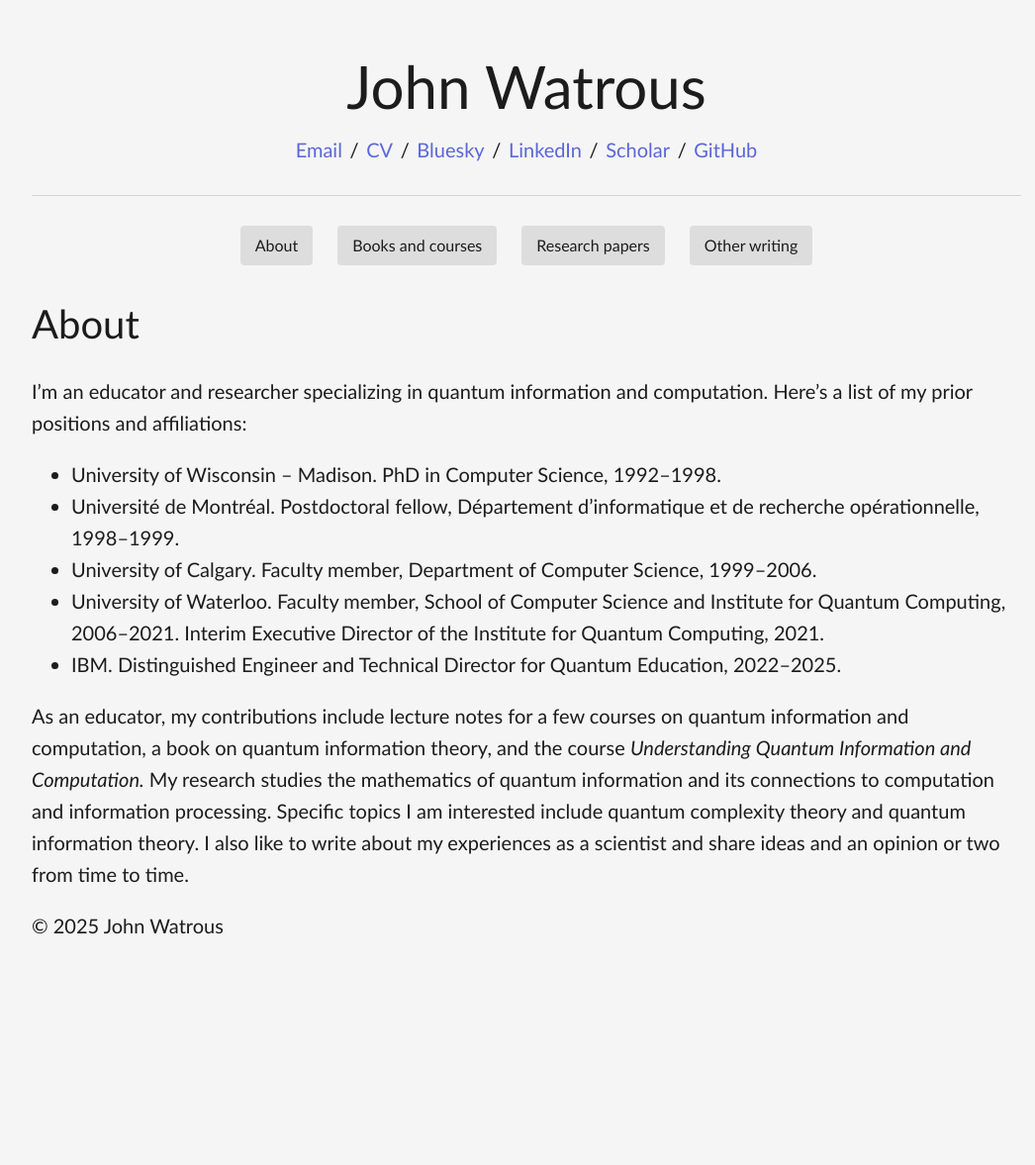
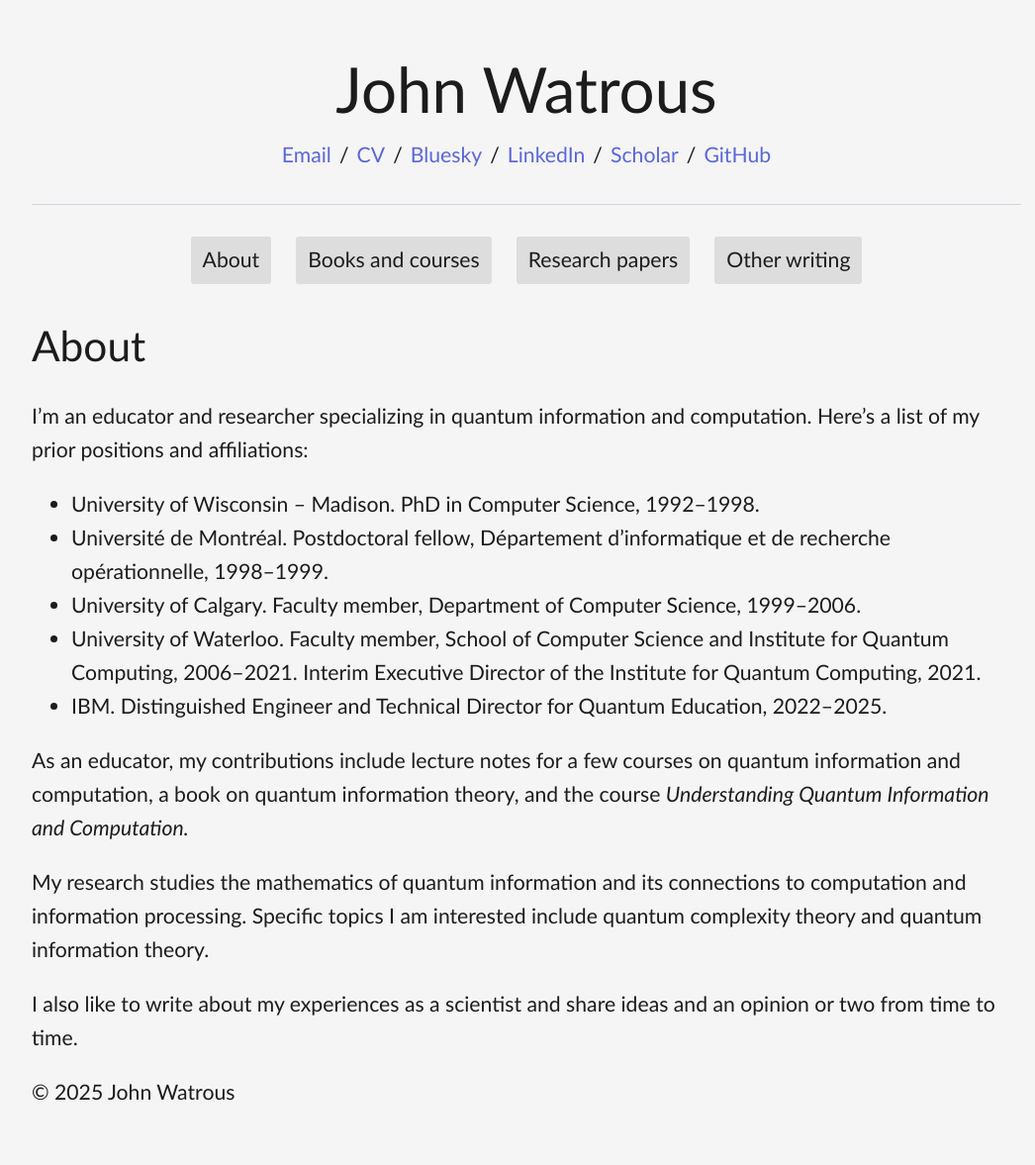
Before and after one commit to jhwatrous/jhwatrous.github.io, a Jekyll site: the page built from index.md, in a window 1280 px wide. Shown: the whole page at 99% size, without its empty margins (108-1154 px from the left). Built offline with Jekyll 4.4.1, drawn with Linux system fonts in a browser that asks for light colours; before the commit the page ends 1007 px from its top, so only the background shows below that.

Commit message:
Revising...

```diff
--- a/assets/css/simple-dark.css
+++ b/assets/css/simple-dark.css
@@ -28,7 +28,7 @@
     line-height: 1.6;
     margin: 0;
     padding: 0;
-    font-size: 1.25em;
+    font-size: 1.325em;
 }
 
 /* Main container - centered fixed width */
@@ -74,10 +74,10 @@
 }
 
 header nav a {
-    font-size: 0.8em;
-    padding: 7.5px 15px;
+    font-size: 1em;
+    padding: 7px 12px;
     background-color: var(--bg-secondary);
-    border-radius: 4px;
+    border-radius: 3px;
     text-decoration: none;
     color: var(--text-primary);
     white-space: nowrap;
--- a/index.md
+++ b/index.md
@@ -13,4 +13,8 @@
 - University of Waterloo. Faculty member, School of Computer Science and Institute for Quantum Computing, 2006–2021. Interim Executive Director of the Institute for Quantum Computing, 2021.
 - IBM. Distinguished Engineer and Technical Director for Quantum Education, 2022–2025.
 
-As an educator, my contributions include lecture notes for a few courses on quantum information and computation, a book on quantum information theory, and the course *Understanding Quantum Information and Computation.* My research studies the mathematics of quantum information and its connections to computation and information processing. Specific topics I am interested include quantum complexity theory and quantum information theory. I also like to write about my experiences as a scientist and share ideas and an opinion or two from time to time.
+As an educator, my contributions include lecture notes for a few courses on quantum information and computation, a book on quantum information theory, and the course *Understanding Quantum Information and Computation.*
+
+My research studies the mathematics of quantum information and its connections to computation and information processing. Specific topics I am interested include quantum complexity theory and quantum information theory.
+
+I also like to write about my experiences as a scientist and share ideas and an opinion or two from time to time.
```
